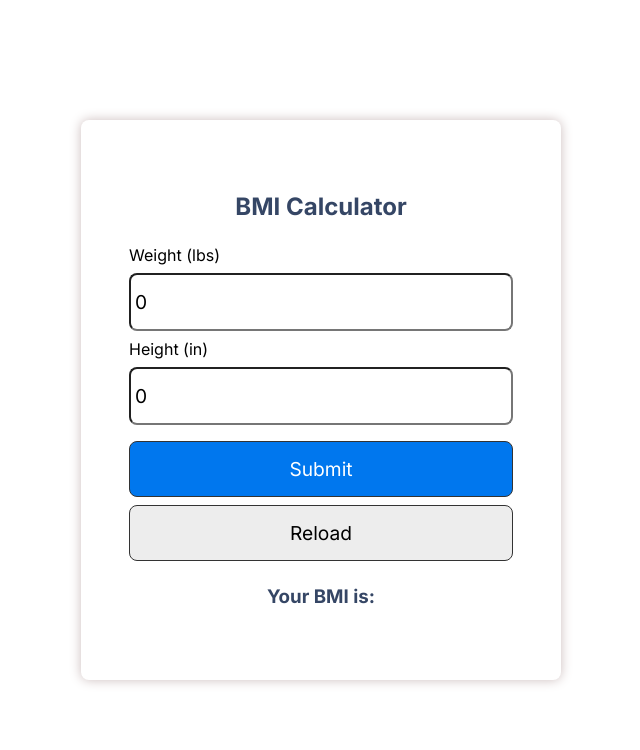
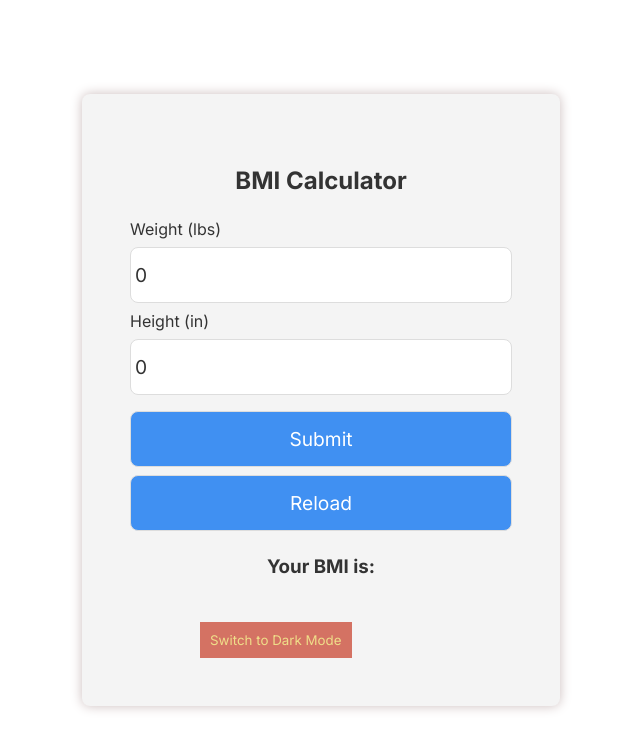
Before and after one commit to iiitl/bmi_calculator, a React (Create React App) app: page / in a window 1280 px wide. Shown: the top 750 px of the page, without its empty margins (319-959 px from the left). Built offline with nearby package versions, Linux system fonts and the light colour scheme.

Commit message:
added feature to switch between light and dark mode

```diff
--- a/src/App.css
+++ b/src/App.css
@@ -14,7 +14,7 @@
 }
 
 .App-header {
-  background-color: #282c34;
+  background-color: #f627de;
   min-height: 100vh;
   display: flex;
   flex-direction: column;
@@ -27,6 +27,77 @@
 .App-link {
   color: #61dafb;
 }
+.app.light {
+  background-color: #fff;
+  color: #333;
+}
+
+.app.light .container {
+  background-color: #f4f4f4;
+}
+
+.app.light input, .app.light button {
+  background-color: #fff;
+  color: #333;
+  border: 1px solid #ddd;
+}
+
+.app.light .btn {
+  background-color: #4090f2;
+  color: white;
+}
+
+.app.light .btn-outline {
+  background-color: #4090f2;
+  color: white;
+}
+.app.light h2, .app.light h3, .app.light p {
+  color: #333;
+}
+
+.app.light .mode-toggle-btn {
+  background-color: #d47263;
+  color: rgb(239, 222, 137);
+  padding: 10px;
+  border: none;
+  margin-top: 20px;
+  align-items: center;
+  margin-left: 70px;
+}
+.app.dark {
+  background-color: #2c2c2c;
+  color: #f0f0f0;
+}
+
+.app.dark .container {
+  background-color: #040005;
+}
+
+.app.dark input, .app.dark button {
+  background-color: #444;
+  color: #f0f0f0;
+  border: 1px solid #555;
+}
+
+.app.dark .btn {
+  background-color: #b9f93a;
+  color: rgb(4, 0, 0);
+}
+
+.app.dark .btn-outline {
+  background-color: #b9f93a;
+  color: rgb(4, 0, 0);
+}
+
+.app.dark .mode-toggle-btn {
+  background-color: #f72da3;
+  color: #060885;
+  padding: 10px;
+  border: none;
+  margin-top: 30px;
+  margin-left: 70px;
+}
+
 
 @keyframes App-logo-spin {
   from {
--- a/src/App.js
+++ b/src/App.js
@@ -1,17 +1,17 @@
 import './App.css';
 import './index.css'
-import React, {useState} from 'react'
+import React, { useState } from 'react'
 
 function App() {
-  // state
+
   const [weight, setWeight] = useState(0)
   const [height, setHeight] = useState(0)
   const [bmi, setBmi] = useState('')
   const [message, setMessage] = useState('')
+  const [isDarkMode, setIsDarkMode] = useState(false)
 
   let calcBmi = (event) => {
     event.preventDefault()
-    console.log(event);
 
     if (weight === 0 || height === 0) {
       alert('Please enter a valid weight and height')
@@ -19,17 +19,15 @@ function App() {
       let bmi = (weight / (height * height) * 703)
       setBmi(bmi.toFixed(1))
 
-
       if (bmi < 18.5) {
         setMessage('You are underweight')
-        }  else if (bmi >= 18.5 && bmi < 25) {
+      } else if (bmi >= 18.5 && bmi < 25) {
         setMessage('You have healthy weight')
-        } else if (bmi>=25 && bmi <30) {
+      } else if (bmi >= 25 && bmi < 30) {
         setMessage('You are overweight')
-        }else{
+      } else {
         setMessage('You are obese')
       }
-
     }
   }
 
@@ -37,9 +35,12 @@ function App() {
     window.location.reload()
   }
 
+  let toggleDarkMode = () => {
+    setIsDarkMode(!isDarkMode)
+  }
 
   return (
-    <div className="app">
+    <div className={`app ${isDarkMode ? 'dark' : 'light'}`}>
       <div className='container'>
         <h2 className='center'>BMI Calculator</h2>
         <form onSubmit={calcBmi}>
@@ -60,6 +61,10 @@ function App() {
           <h3>Your BMI is: {bmi}</h3>
           <p>{message}</p>
         </div>
+
+        <button className="mode-toggle-btn" onClick={toggleDarkMode}>
+          {isDarkMode ? 'Switch to Light Mode' : 'Switch to Dark Mode'}
+        </button>
       </div>
     </div>
   );
--- a/src/index.css
+++ b/src/index.css
@@ -56,7 +56,7 @@ input {
 .center {
   text-align: center;
   margin: 24px 0;
-  color: #354665;
+  color: #11cffa;
 }
 .input_val
 {
```
Lines whose indentation alone changed are shown as unchanged.
